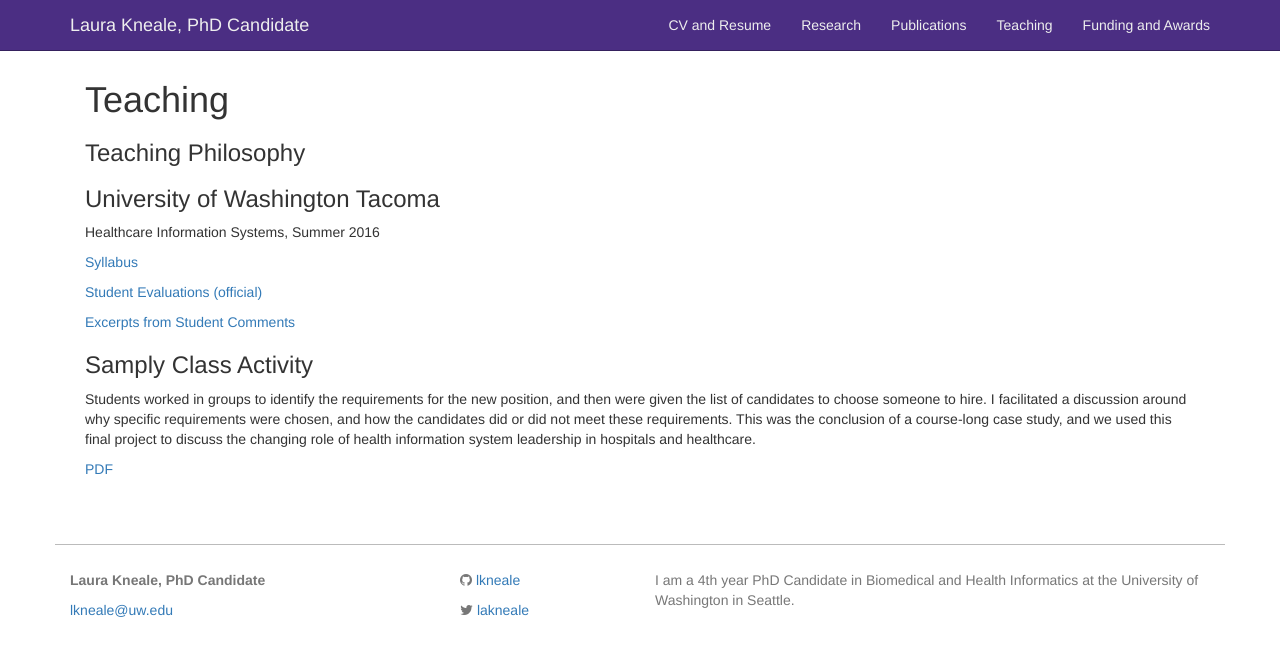
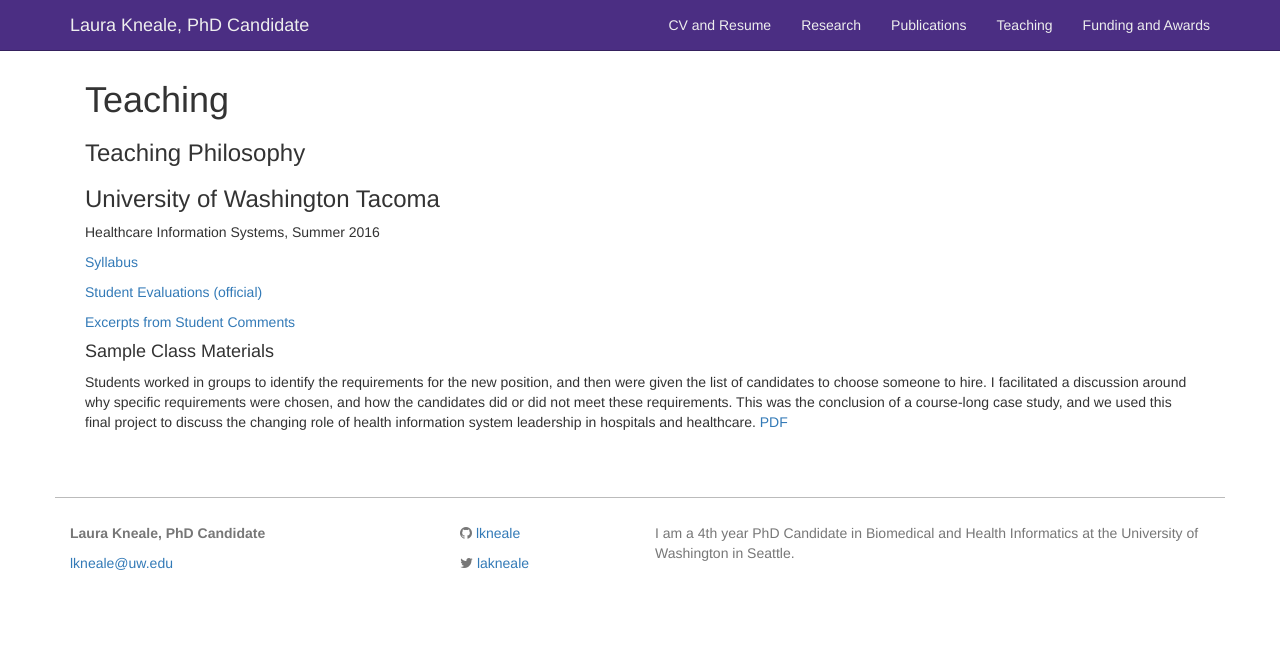
Before and after one commit to lkneale/lkneale.github.io, a Jekyll site: the page built from teaching.md, in a window 1280 px wide. Shown: the top 656 px of the page. Built offline with Jekyll 4.4.1, drawn with Linux system fonts in a browser that asks for light colours.

Commit message:
Update teaching.md

```diff
--- a/teaching.md
+++ b/teaching.md
@@ -16,7 +16,6 @@ Healthcare Information Systems, Summer 2016
 
 <a href="/images/Laura_Kneale CV_September 2016.pdf" target="_blank">Excerpts from Student Comments
 
-### Samply Class Activity
+#### Sample Class Materials
 Students worked in groups to identify the requirements for the new position, and then were given the list of candidates to choose someone to hire. I facilitated a discussion around why specific requirements were chosen, and how the candidates did or did not meet these requirements. This was the conclusion of a course-long case study, and we used this final project to discuss the changing role of health information system leadership in hospitals and healthcare.
-
 [PDF](/images/Laura_Kneale CV_September 2016.pdf")
```
